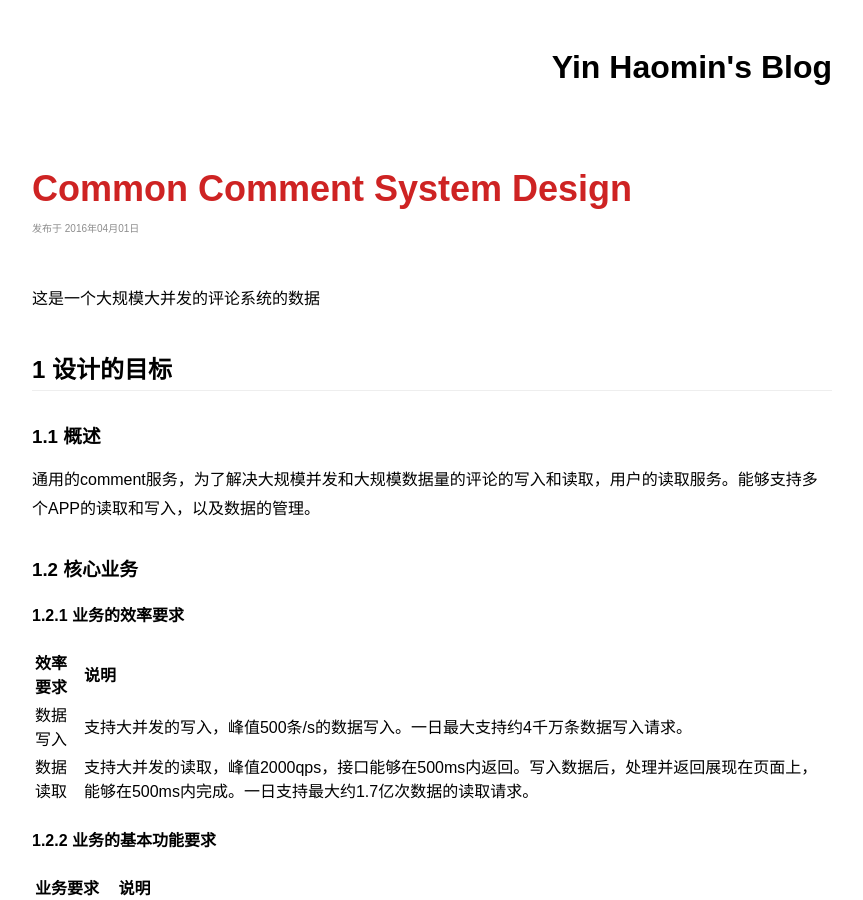
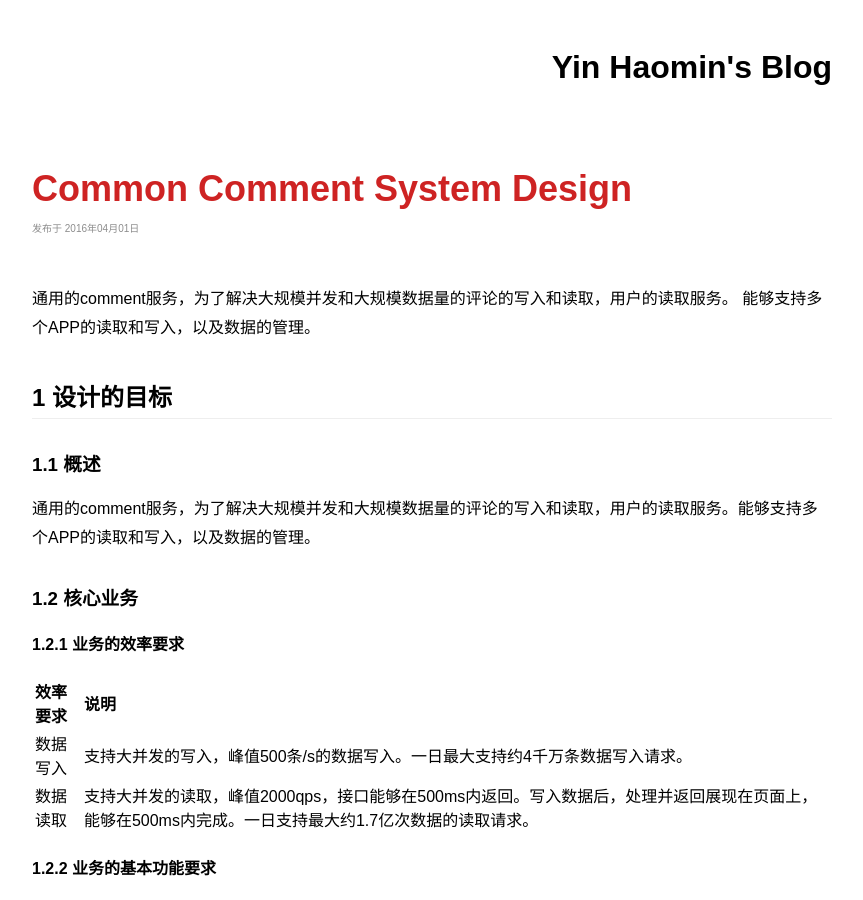
Before and after one commit to yinhaomin/yinhaomin.github.io, a Jekyll site: the page built from _posts/2016-04-01-Common Comment System Design.md, in a window 1280 px wide and 900 px high. Shown: the whole window, without its empty margins (208-1071 px from the left). Built offline with Jekyll 4.4.1, drawn with Linux system fonts in a browser that asks for light colours; comment, search, counter and statistics services are not loaded.

Commit message:
Update 2016-04-01-Common Comment System Design.md

```diff
--- a/_posts/2016-04-01-Common Comment System Design.md
+++ b/_posts/2016-04-01-Common Comment System Design.md
@@ -5,7 +5,8 @@ comments: true
 keywords: Comment,评论系统,系统设计
 ---
 
-这是一个大规模大并发的评论系统的数据
+通用的comment服务，为了解决大规模并发和大规模数据量的评论的写入和读取，用户的读取服务。
+能够支持多个APP的读取和写入，以及数据的管理。
 
 ## <a id="design-aim"></a>1 设计的目标
 
```
